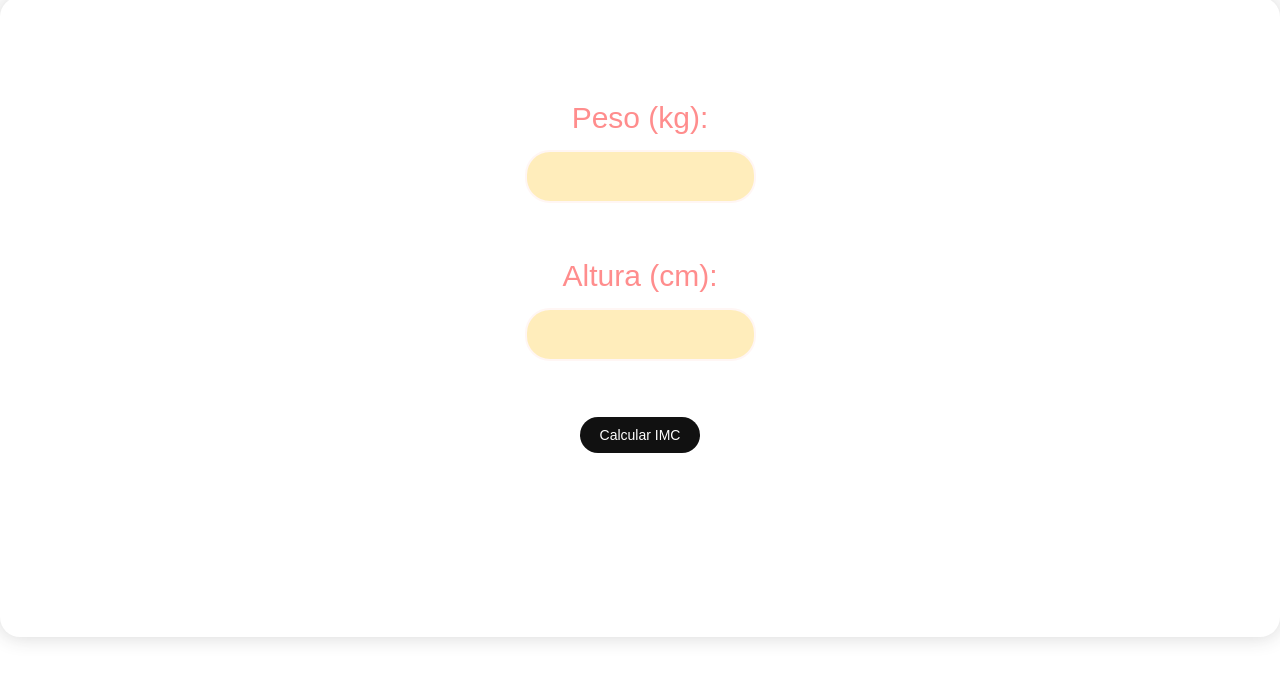
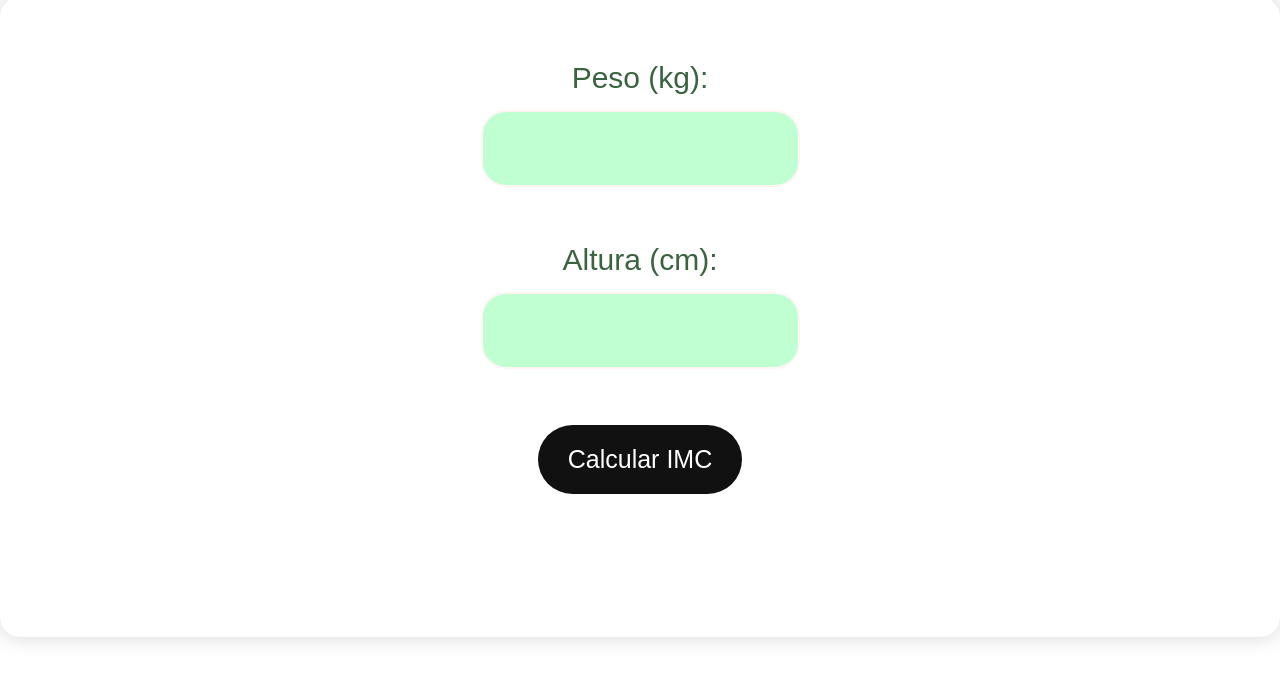
Before and after one commit to Saraavilaa/Preentrega-3-JS-Avila, a plain HTML site: page index.html in a window 1280 px wide. Shown: the part 72-752 px from the top of the page. Drawn offline with Linux system fonts and the light colour scheme.

Commit message:
cambios css 2, result, inputs, botones y tamaños

```diff
--- a/style.css
+++ b/style.css
@@ -29,7 +29,7 @@ body {
 
 
 label {
-    color:#ff8d8d;
+    color:#3a633f;
     font-size: 30px;
     font-weight: 600px;
     margin-bottom: 15px;
@@ -42,25 +42,31 @@ label {
 }
 
 input {
-    padding: 17px 25px;
+    padding: 25px 25px;
     border-radius: 25px;
     margin-bottom: 20px;
-    background-color: #ffedbb;
+    font-size: 20px;
+    background-color: #bfffd2;
     border: 2px solid #fff6f4;
     color: #7e7272;
     outline: none;
 }
 
 .btn {
-    padding: 10px 20px 10px 20px;
+    padding: 20px 30px 20px 30px;
     color: #FFFFFF;
     margin: 0px 5px 80px 5px;
     background-color: #111111;
     border-radius: 40em;
     border: none;
-    font-size: 14px;
+    font-size: 25px;
 }
 
 .btn:hover {
     background-color: #222222;
 }
+
+.result {
+    font-size: 30px;
+    font-family: "Bebas Neue", sans-serif;
+}
```
